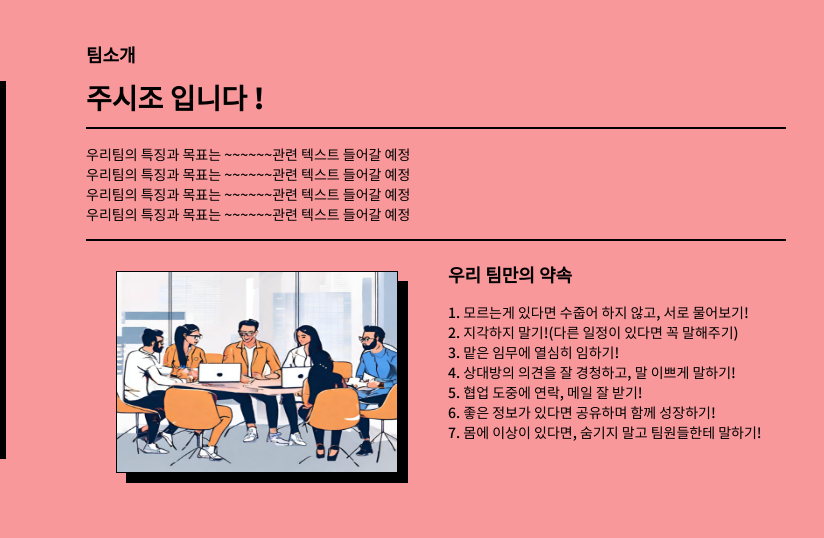
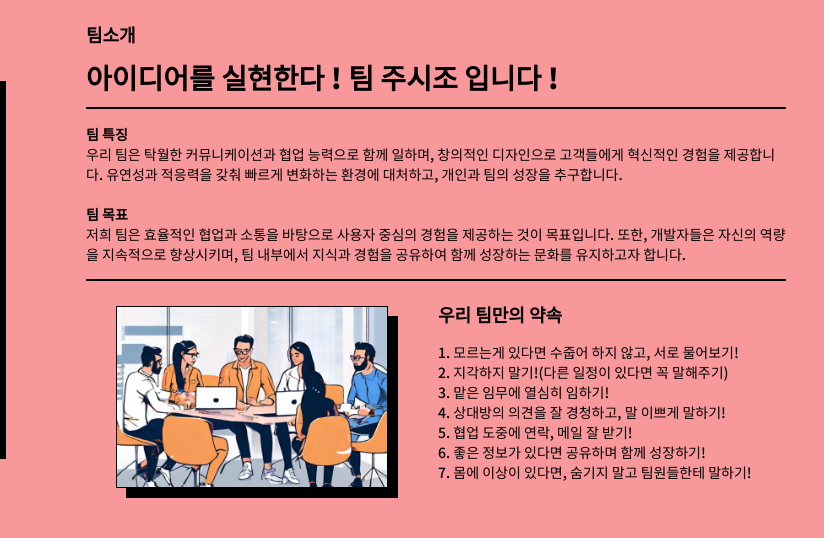
Before and after one commit to JUSIZO/JUSIZO_Frontend, a plain HTML site: page main.html in a window 1280 px wide. Shown: the part 391-929 px from the top of the page, 456-1280 px from the left. Drawn offline with Linux system fonts and the light colour scheme; no server answers; a web font is replaced by a local one.

Commit message:
메인페이지 최종본

```diff
--- a/main.html
+++ b/main.html
@@ -55,15 +55,18 @@
                     <div class="main-intro-wrap">
                         <div class="intro-box">
                             <h3 class="team-intro">팀소개</h3>
-                            <p class="sub-intro">주시조 입니다 !</p>
+                            <p class="sub-intro">아이디어를 실현한다 ! 팀 주시조 입니다 !</p>
                             <hr>
                         </div>
                         <div class="intro-box">
                             <p class="char-sub">
-                                우리팀의 특징과 목표는 ~~~~~~관련 텍스트 들어갈 예정<br>
-                                우리팀의 특징과 목표는 ~~~~~~관련 텍스트 들어갈 예정<br>
-                                우리팀의 특징과 목표는 ~~~~~~관련 텍스트 들어갈 예정<br>
-                                우리팀의 특징과 목표는 ~~~~~~관련 텍스트 들어갈 예정<br>
+                              <span>팀 특징</span><br>
+                              우리 팀은 탁월한 커뮤니케이션과 협업 능력으로 함께 일하며, 창의적인 디자인으로 고객들에게 혁신적인 경험을 제공합니다.
+                              유연성과 적응력을 갖춰 빠르게 변화하는 환경에 대처하고, 개인과 팀의 성장을 추구합니다.
+                              <br>
+                              <br><span>팀 목표</span><br>
+                              저희 팀은 효율적인 협업과 소통을 바탕으로 사용자 중심의 경험을 제공하는 것이 목표입니다.
+                              또한, 개발자들은 자신의 역량을 지속적으로 향상시키며, 팀 내부에서 지식과 경험을 공유하여 함께 성장하는 문화를 유지하고자 합니다.
                             </p>
                             <hr>
                         </div>
--- a/style/main_page.css
+++ b/style/main_page.css
@@ -26,7 +26,7 @@
 .main-intro-wrap {
     width: 700px;
     height: 400px;
-    padding: 30px
+    padding: 10px 30px 30px 30px;
 }
 .team-intro, .prom-title {
     font-weight: 700px;
@@ -45,6 +45,12 @@ hr {
     margin: 15px 0;
     font-size: 14px;
 }
+.char-sub:nth-child(2){
+    margin-bottom: 20px;
+}
+.team-goal {
+    padding-top: 20px;
+}
 .intro-footer {
     display: flex;
     flex-direction: row;
@@ -52,13 +58,14 @@ hr {
 .banner {
     border: 1px solid black;
     box-shadow: 10px 10px;
-    margin: 30px 50px 0 30px ;
-    width: 280px;
-    height: 200px;
+    margin: 25px 50px 0 30px ;
+    width: 270px;
+    height: 180px;
 }
 .banner img {
-    width: 280px;
-    height: 200px;
+    object-fit: cover;
+    width: 270px;
+    height: 180px;
 }
 .promise {
     margin-top: 20px;
```
